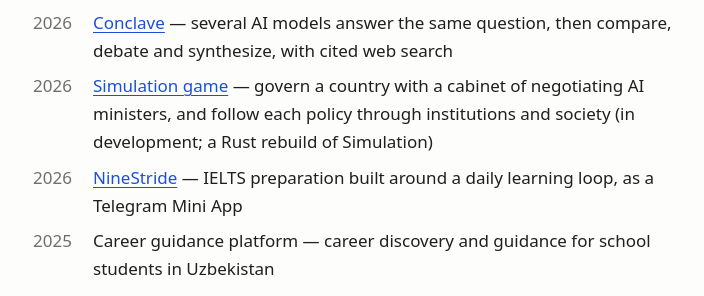
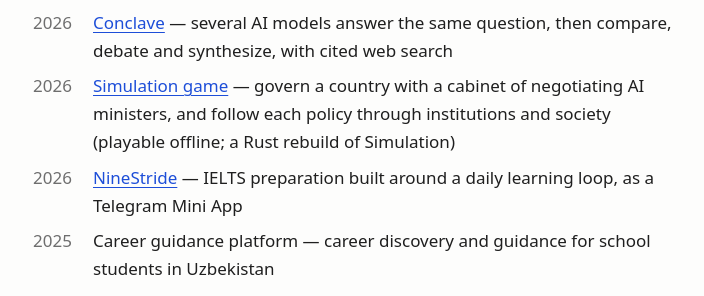
Before and after one commit to davletovb/davletovb.github.io, a Jekyll site: the page built from index.md, in a window 1280 px wide. Shown: the part 493-789 px from the top of the page, without its empty margins (287-991 px from the left). Built offline with Jekyll 4.4.1, drawn with Linux system fonts in a browser that asks for light colours; our own code applies the rules of GitHub Pages for plain Markdown files.

Commit message:
Describe the simulation game as playable offline
Co-Authored-By: Claude Opus 5.5 <noreply@anthropic.com>
Claude-Session: https://claude.ai/code/session_01FqsbbhEpHtyasa3rZGsL4t

```diff
--- a/index.md
+++ b/index.md
@@ -15,7 +15,7 @@ I build AI tools and simulation software, and study how technology shapes social
   <li><span class="year">2026</span><span><a href="https://github.com/davletovb/social-emergence-lab">Social Emergence Lab</a> — agent-based experiments on inequality, reputation and cooperation, and on what simulated evidence can and cannot tell apart</span></li>
   <li><span class="year">2026</span><span><a href="https://github.com/davletovb/seatline">Seatline</a> — a shared Rust runtime that runs AI providers for my tools: <a href="https://github.com/davletovb/sharh">Sharh</a> (reading), <a href="https://github.com/davletovb/Lineleaf">Lineleaf</a> (writing) and <a href="https://github.com/davletovb/TabBeam">TabBeam</a> (browsing)</span></li>
   <li><span class="year">2026</span><span><a href="https://github.com/davletovb/conclave">Conclave</a> — several AI models answer the same question, then compare, debate and synthesize, with cited web search</span></li>
-  <li><span class="year">2026</span><span><a href="https://github.com/davletovb/simulation-app">Simulation game</a> — govern a country with a cabinet of negotiating AI ministers, and follow each policy through institutions and society (in development; a Rust rebuild of Simulation)</span></li>
+  <li><span class="year">2026</span><span><a href="https://github.com/davletovb/simulation-app">Simulation game</a> — govern a country with a cabinet of negotiating AI ministers, and follow each policy through institutions and society (playable offline; a Rust rebuild of Simulation)</span></li>
   <li><span class="year">2026</span><span><a href="/journal/ninestride/">NineStride</a> — IELTS preparation built around a daily learning loop, as a Telegram Mini App</span></li>
   <li><span class="year">2025</span><span>Career guidance platform — career discovery and guidance for school students in Uzbekistan</span></li>
   <li><span class="year">2023</span><span><a href="/journal/political-simulation-game/">Simulation</a> — an AI-assisted political simulation game</span></li>
```
